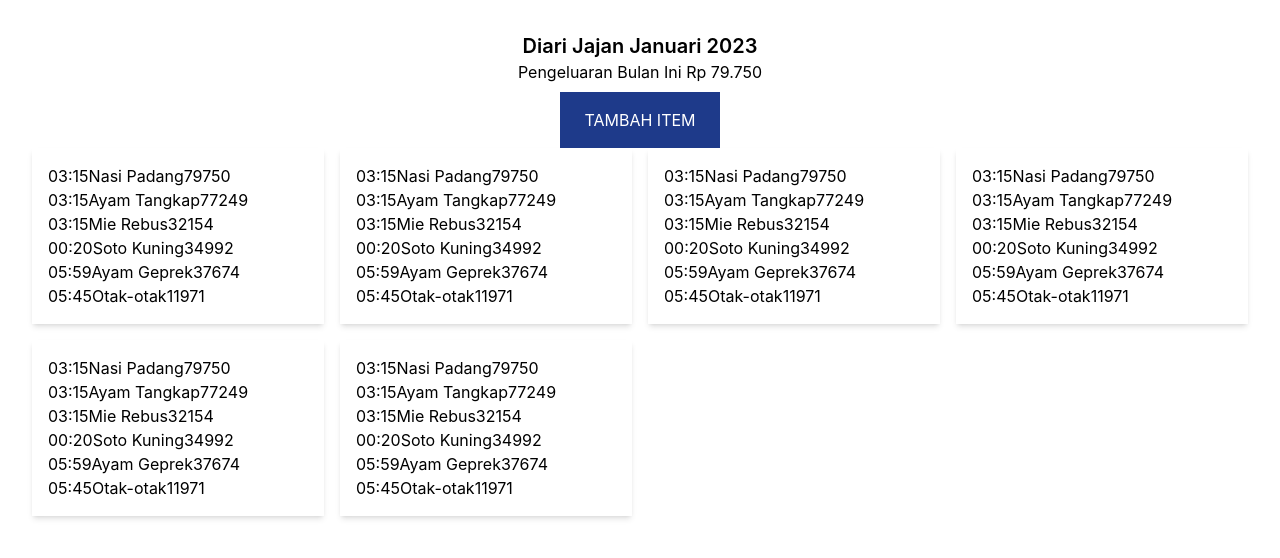
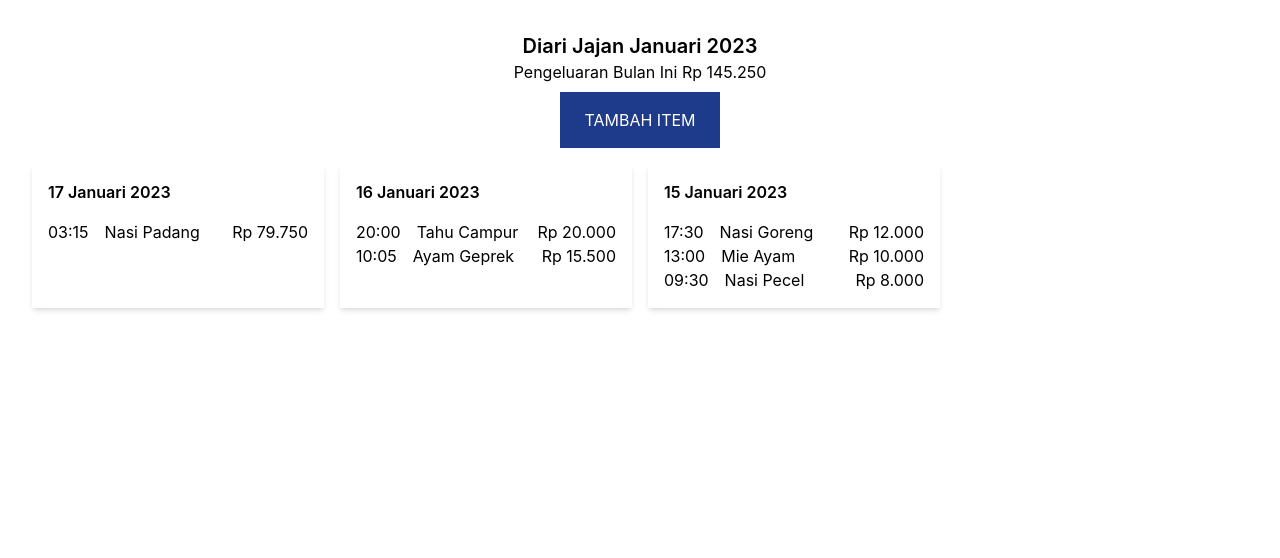
Before and after one commit to hasanmubarok9/expenditure-app, a React (Create React App) app: page / in a window 1280 px wide. Shown: the top 558 px of the page. Built offline with nearby package versions, Linux system fonts and the light colour scheme; data requests are answered from the project's data file.

Commit message:
finish logic for display items per month

```diff
--- a/db.json
+++ b/db.json
@@ -5,6 +5,36 @@
       "tanggal": "17 Januari 2023",
       "nama": "Nasi Padang",
       "pengeluaraan": 79750
+    },
+    {
+      "jam": "20:00",
+      "tanggal": "16 Januari 2023",
+      "nama": "Tahu Campur",
+      "pengeluaraan": 20000
+    },
+    {
+      "jam": "10:05",
+      "tanggal": "16 Januari 2023",
+      "nama": "Ayam Geprek",
+      "pengeluaraan": 15500
+    },
+    {
+      "jam": "17:30",
+      "tanggal": "15 Januari 2023",
+      "nama": "Nasi Goreng",
+      "pengeluaraan": 12000
+    },
+    {
+      "jam": "13:00",
+      "tanggal": "15 Januari 2023",
+      "nama": "Mie Ayam",
+      "pengeluaraan": 10000
+    },
+    {
+      "jam": "09:30",
+      "tanggal": "15 Januari 2023",
+      "nama": "Nasi Pecel",
+      "pengeluaraan": 8000
     },
     {
       "jam": "03:15",
--- a/src/App.tsx
+++ b/src/App.tsx
@@ -4,19 +4,15 @@ import {
   getExpenditure,
   expenditureStore,
 } from "./features/expenditure/expenditureSlice";
-import { toLocalCurrency } from "./helper"
+import { toLocalCurrency } from "./helper";
 import { useAppDispatch, useAppSelector } from "./app/hooks";
 import Button from "./components/Button";
 import { Expenditure } from "./features/expenditure/Expenditure";
 
 function App() {
   const dispatch = useAppDispatch();
-  const {
-    currentMonth,
-    totalExpenditureCurrentMonth,
-    value: expenditures,
-    status,
-  } = useAppSelector(expenditureStore);
+  const { currentMonth, totalExpenditureCurrentMonth } =
+    useAppSelector(expenditureStore);
 
   useEffect(() => {
     dispatch(getExpenditure());
@@ -26,7 +22,9 @@ function App() {
     <div className="p-8">
       <div className="text-center">
         <h1 className="font-semibold text-xl">Diari Jajan {currentMonth}</h1>
-        <h2 className="mb-2">Pengeluaran Bulan Ini {toLocalCurrency(totalExpenditureCurrentMonth)}</h2>
+        <h2 className="mb-2">
+          Pengeluaran Bulan Ini {toLocalCurrency(totalExpenditureCurrentMonth)}
+        </h2>
         <Button variant="primary" text="TAMBAH ITEM" />
       </div>
       <Expenditure />
--- a/src/features/expenditure/Expenditure.tsx
+++ b/src/features/expenditure/Expenditure.tsx
@@ -1,24 +1,23 @@
 import { useAppSelector, useAppDispatch } from "../../app/hooks";
+import { toLocalCurrency } from "../../helper";
 import { getExpenditure, expenditureStore } from "./expenditureSlice";
 
 export function Expenditure() {
   const { value: expenditures, status } = useAppSelector(expenditureStore);
   return (
-    <div className="grid grid-cols-4 gap-4">
+    <div className="grid grid-cols-4 gap-4 mt-4">
       {expenditures.map(({ date, items }, id) => (
         <div className="p-4 shadow-md" key={id}>
-          <p>{date}</p>
-          {expenditures.length > 0 && (
+          <p className="font-semibold mb-4">{date}</p>
+          {items.length > 0 && (
             <ul>
-              {expenditures.map(
-                ({ jam: hour, nama: name, pengeluaraan: expenditure }, id) => (
-                  <li className="flex items-center" key={id}>
-                    <p>{hour}</p>
-                    <p>{name}</p>
-                    <p>{expenditure}</p>
-                  </li>
-                )
-              )}
+              {items.map(({ clockTime, name, expenditure }, id) => (
+                <li className="flex items-center gap-4" key={id}>
+                  <p>{clockTime}</p>
+                  <p>{name}</p>
+                  <p className="ml-auto">{toLocalCurrency(expenditure)}</p>
+                </li>
+              ))}
             </ul>
           )}
         </div>
--- a/src/features/expenditure/expenditureSlice.ts
+++ b/src/features/expenditure/expenditureSlice.ts
@@ -1,22 +1,22 @@
-import { createAsyncThunk, createSlice } from "@reduxjs/toolkit";
+import { createAsyncThunk, createSlice, current } from "@reduxjs/toolkit";
 import { RootState, AppThunk } from "../../app/store";
 import { fetchExpenditure } from "./expenditureAPI";
 
-// type ExpenditureType = {
-//   date: string;
-//   items: Array<{
-//     hour: string;
-//     name: string;
-//     expenditure: string;
-//   }>;
-// };
+type ExpenditureValueType = {
+  date: string;
+  items: Array<{
+    clockTime: string;
+    name: string;
+    expenditure: number;
+  }>;
+};
 
 const date = new Date();
 
 export interface ExpenditureState {
   currentMonth: string;
   totalExpenditureCurrentMonth: number;
-  value: any[];
+  value: ExpenditureValueType[];
   status: "idle" | "loading" | "failed";
 }
 
@@ -44,6 +44,7 @@ export const expenditureSlice = createSlice({
       state.status = "loading";
     });
     builder.addCase(getExpenditure.fulfilled, (state, action) => {
+      // Get total expenditure for current month
       const total = action.payload
         .filter(({ tanggal }) => {
           const newDate = new Date(tanggal);
@@ -54,7 +55,28 @@ export const expenditureSlice = createSlice({
         })
         .reduce((acc, cur) => acc + cur.pengeluaraan, 0);
       state.totalExpenditureCurrentMonth = total;
-      state.value = action.payload;
+
+      // list of expenditures
+      const currentMonthData = action.payload.filter(({ tanggal }) => {
+        const newDate = new Date(tanggal);
+        return (
+          newDate.getMonth() === date.getMonth() &&
+          newDate.getFullYear() === date.getFullYear()
+        );
+      });
+      const dates = currentMonthData
+        .map(({ tanggal }) => tanggal)
+        .filter((x, i, a) => a.indexOf(x) === i);
+      state.value = dates.map((date) => ({
+        date,
+        items: currentMonthData
+          .filter(({ tanggal }) => tanggal === date)
+          .map(({ jam: clockTime, nama: name, pengeluaraan: expenditure }) => ({
+            clockTime,
+            name,
+            expenditure,
+          })),
+      }));
     });
     builder.addCase(getExpenditure.rejected, (state) => {
       state.status = "failed";
--- a/src/helper/index.ts
+++ b/src/helper/index.ts
@@ -2,5 +2,5 @@ export const toLocalCurrency = (num: number) => {
   return new Intl.NumberFormat("id", {
     style: "currency",
     currency: "IDR",
-  }).format(num).slice(0, -3);
+  }).format(num).slice(0, -3).trim();
 };
```
